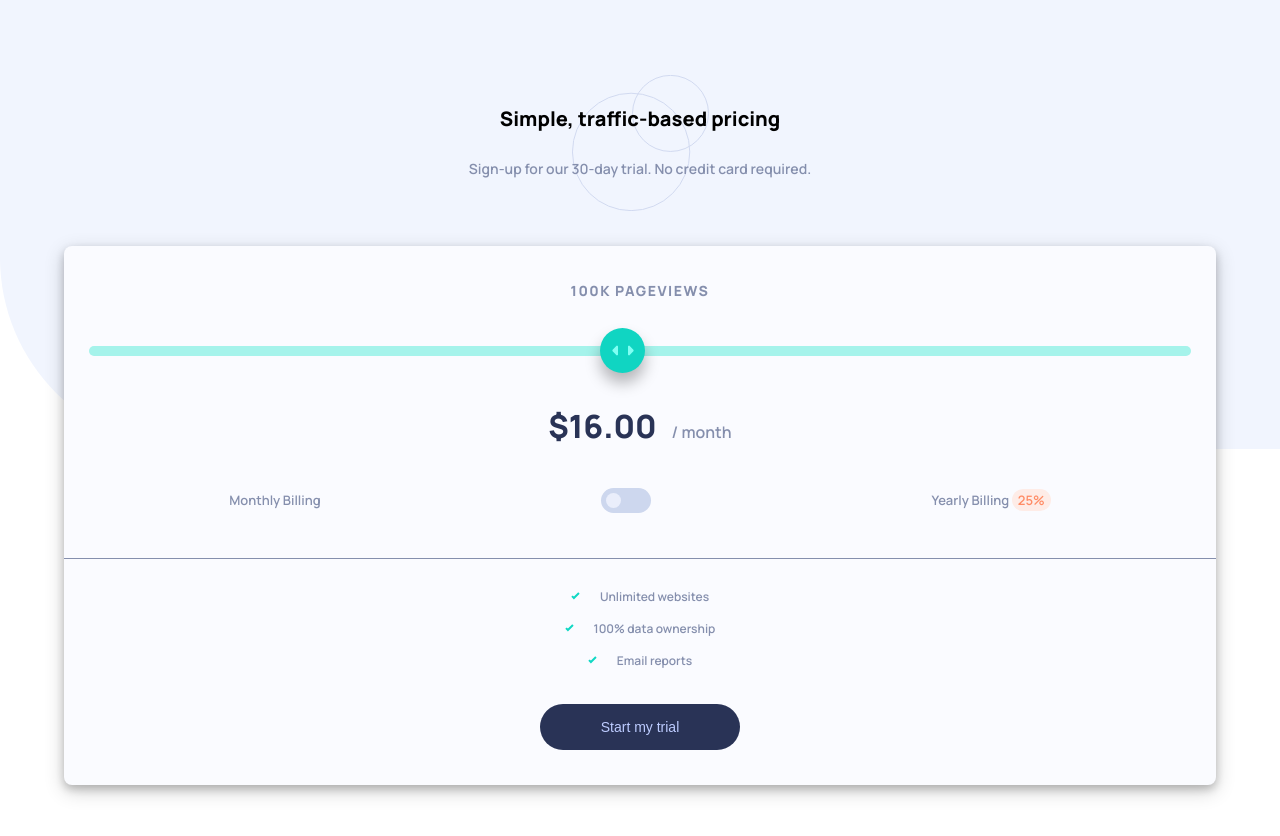
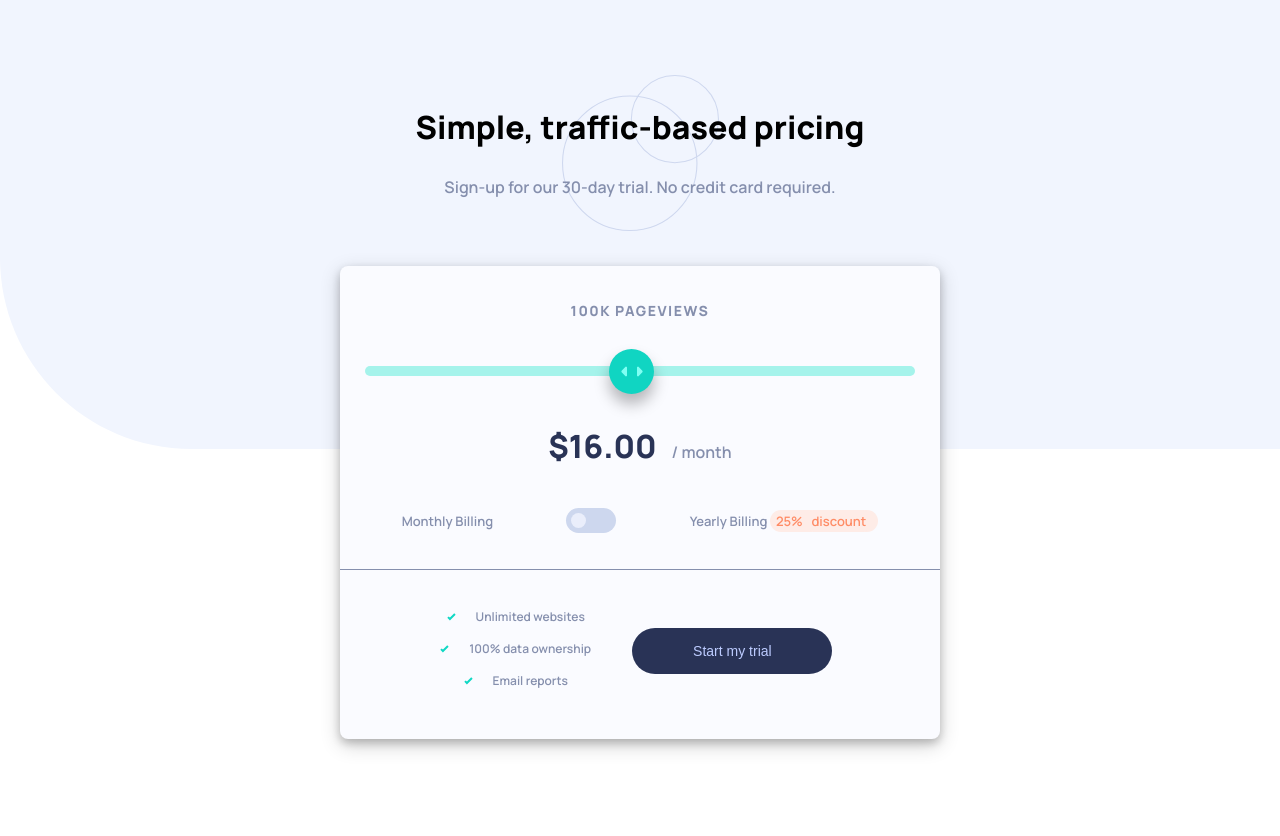
Before and after one commit to Gaston-Recalde/interactive-pircing-component, a plain HTML site: page index.html in a window 1280 px wide. After the commit the page ends 814 px from the top, so only its background shows below. Drawn offline with Linux system fonts and the light colour scheme.

Commit message:
Grid implementado en card: info-pack-btn

```diff
--- a/index.html
+++ b/index.html
@@ -44,7 +44,7 @@
           <div class="card__billing">
             <p>Monthly Billing</p>
             <div class="toggle"><div class="toggle-btn"></div></div>
-            <p>Yearly Billing <span>25%</span> </p> <!-- discount -->
+            <p>Yearly Billing <span>25% <span class="span">discount</span></span></p>
           </div>
 
         </div>
--- a/sass/_main.scss
+++ b/sass/_main.scss
@@ -38,12 +38,17 @@
             right: 0;
             top: 58%;
             border-bottom: 1px solid $grayish-blue;
+            width: 100%;
+            max-width: 600px;
+            margin: 0 auto;
         }
     }
 
     .card{
         background-color: $very-pale-blue;
         width: 100%;
+        max-width: 600px;
+        margin: 0 auto;
         text-align: center;
         padding: 35px 25px;
         border-radius: 8px;
@@ -59,7 +64,6 @@
 
         &__form{
             width: 100%;
-            // background: $soft-cyan;
             border-radius: 50px;
             margin: 45px 0;
 
@@ -100,55 +104,18 @@
                 }
 
                 &::-webkit-slider-thumb:hover {
-                    // background-color: $grayish-blue;
                     box-shadow: 0px 10px 15px rgb(165, 243, 235);
                 }
                 &::-webkit-slider-thumb:active {
                     cursor: grab;
-                    // background-color: $grayish-blue;
                 }
             }
         }
-
-        // &__progress{
-        //     width: 100%;
-        //     height: 10px;
-        //     background-color: $soft-cyan;
-        //     border-radius: 50px;
-        //     margin: 45px 0;
-        //     position: relative;
-
-        //     .progress-btn{
-        //         width: 45px;
-        //         height: 45px;
-        //         border-radius: 50%;
-        //         background-color: $strong-cyan;
-        //         display: flex;
-        //         justify-content: center;
-        //         align-items: center;
-        //         position: absolute;
-        //         top: -15px;
-        //         left: 40%;
-
-        //         &:hover{
-        //             cursor: pointer;
-        //         }
-
-        //         img{
-        //             width: 50%;
-        //             height: 50%;
-        //         }
-        //     }
-        // }
 
         &__price{
             display: inline-block;
             font-size: 16px;
             color: $grayish-blue;
-            // display: flex;
-            // justify-content: center;
-            // align-items: center;
-            // gap: 15px;
             margin-bottom: 45px;
         }
 
@@ -174,6 +141,10 @@
                     padding: 2px 6px;
                     background-color: $light-grayish-red;
                     border-radius: 50px;
+                }
+
+                .span{
+                    display: none;
                 }
             }
 
@@ -241,3 +212,70 @@
         }
     }
 }
+
+@media screen and (min-width:768px) {
+    .container{
+
+        .header{
+
+            &__h3{
+                font-size: 32px;
+            }
+
+            &__p{
+                font-size: 16px;
+            }
+        }
+
+        .main{
+
+            &::after{
+                top: 64%;
+            }
+
+            .card__billing{
+                // display: flex;
+                // justify-content: space-around;
+                // align-items: center;
+                // margin-bottom: 75px;
+
+                p{
+                    // color: $grayish-blue;
+                    // font-size: 13px;
+
+                    // span{
+                    //     color: $light-red;
+                    //     padding: 2px 6px;
+                    //     background-color: $light-grayish-red;
+                    //     border-radius: 50px;
+                    // }
+
+                    .span{
+                        display: inline-block;
+                    }
+                }
+            }
+
+            .card__info{
+                grid-area: info;
+            }
+
+            .card__pack{
+                grid-area: pack;
+                margin-left: 34px;
+            }
+
+            .card-btn{
+                grid-area: btn;
+                height: fit-content;
+            }
+
+            .card{
+                display: grid;
+                grid-template-areas:
+                'info info'
+                'pack btn';
+            }
+        }
+    }
+}
```
Also changed, not shown: css/style.css, 1 other file.
